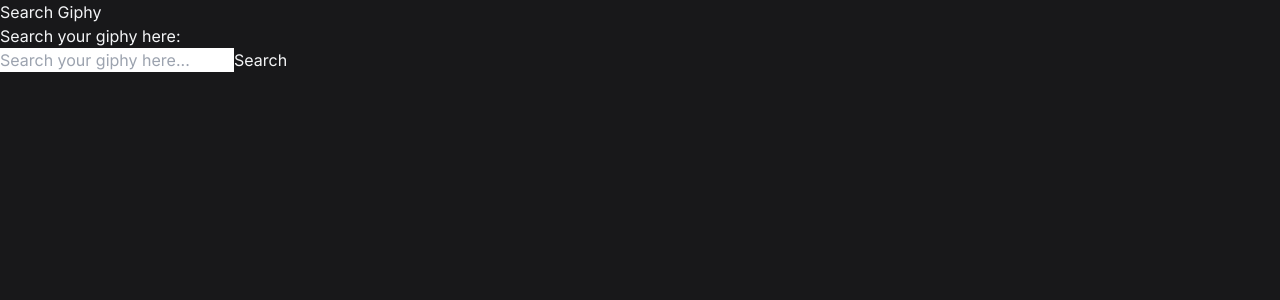
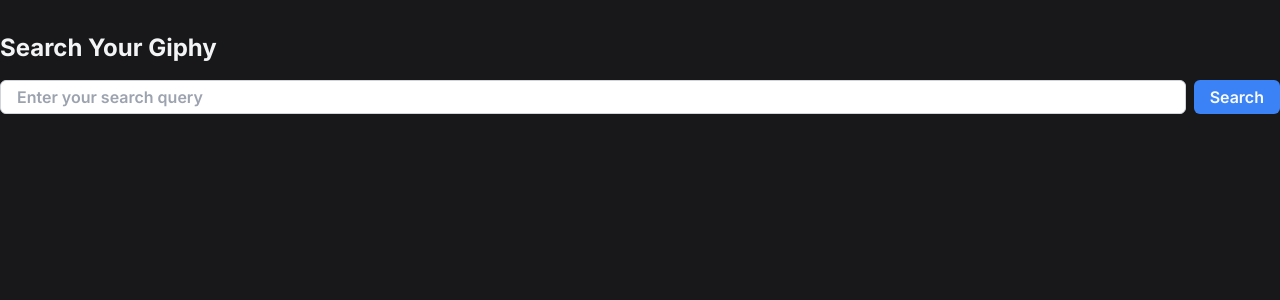
Before and after one commit to sulkhan10/giphy-next-simple, a Next.js app: page /search-giphy in a window 1280 px wide. Shown: the top 300 px of the page. Built offline with nearby package versions, Linux system fonts and the light colour scheme.

Commit message:
feat : add search giphy page

```diff
--- a/src/app/search-giphy/page.js
+++ b/src/app/search-giphy/page.js
@@ -1,11 +1,59 @@
+'use client'
 
-export default function SearchGiphy() {
-    return (
-        <div>
-        <h1>Search Giphy</h1>
-        <p>Search your giphy here:</p>
-        <input type="text" placeholder="Search your giphy here..." />
-        <button>Search</button>
-        </div>
-    )
+import { useState } from 'react';
+
+export default function SearchGiphyPage() {
+  const [searchQuery, setSearchQuery] = useState('');
+  const [gifs, setGifs] = useState([]);
+  async function fetchGiphyData(searchQuery) {
+    const apiKey = '51Ya5aYw5SPa4sgDtyZfCaqKByFuTwyr';
+    const endpoint = `https://api.giphy.com/v1/gifs/search?q=${encodeURIComponent(
+      searchQuery
+    )}&api_key=${apiKey}&limit=9`;
+
+    try {
+      const response = await fetch(endpoint);
+      const data = await response.json();
+      return data.data; // Return the array of Gifs from the API response
+    } catch (error) {
+      console.error('Error fetching Giphy data:', error);
+      return []; // Return an empty array in case of an error
+    }
+  }
+  const handleSearch = async (e) => {
+    e.preventDefault();
+    // Call a function to fetch Giphy data based on the search query
+    // (you can do this using axios, fetch, or any other HTTP client library)
+    const giphyData = await fetchGiphyData(searchQuery);
+    setGifs(giphyData);
+  };
+
+  return (
+    <div className="container mx-auto py-8">
+      <h1 className="text-2xl font-bold mb-4">Search Your Giphy</h1>
+      <form onSubmit={handleSearch} className="mb-4 flex">
+        <input
+          type="text"
+          placeholder="Enter your search query"
+          value={searchQuery}
+          onChange={(e) => setSearchQuery(e.target.value)}
+          className="px-4 py-1 border text-gray-900 font-semibold border-gray-300 rounded-md w-full focus:outline-none focus:ring focus:ring-blue-500"
+        />
+        <button
+          type="submit"
+          className="ml-2 px-4 py-1 text-gray-50 font-semibold bg-blue-500  rounded-md hover:bg-blue-600 focus:outline-none focus:ring focus:ring-blue-500"
+        >
+          Search
+        </button>
+      </form>
+      <div className="grid grid-cols-3 gap-4">
+        {/* Display up to 9 Gifs */}
+        {gifs.map((gif) => (
+            <div className='flex justify-center items-center'>
+          <img key={gif.id} src={gif.images.fixed_height.url} alt={gif.title} className="" />
+            </div>
+        ))}
+      </div>
+    </div>
+  );
 }
```
